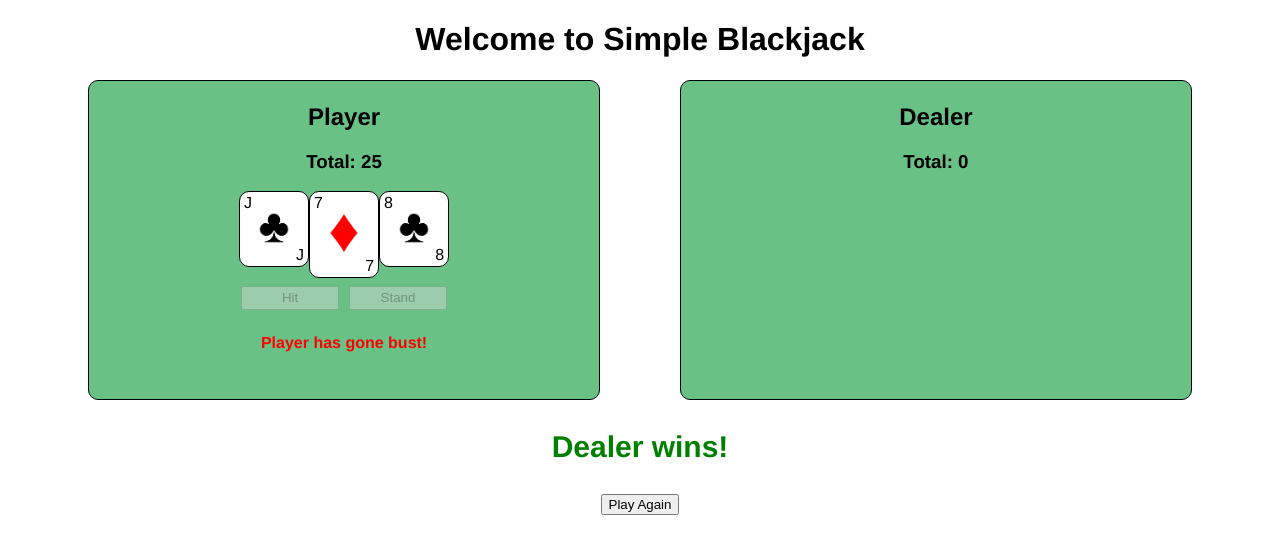
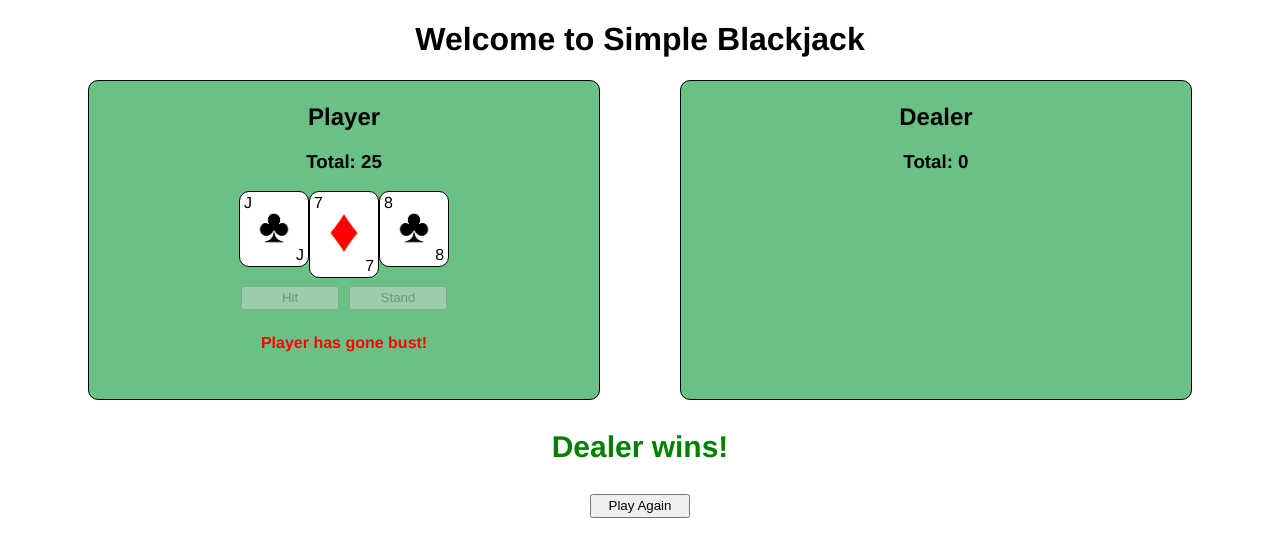
Before and after one commit to Topatoo/simple-blackjack, a Vue app: page / in a window 1280 px wide. Both pictures are taken after a click on the button "Hit". Shown: the top 556 px of the page. Built offline with nearby package versions, Linux system fonts and the light colour scheme.

Commit message:
update play again button

```diff
--- a/src/components/Board.vue
+++ b/src/components/Board.vue
@@ -35,7 +35,7 @@
           <p class="board__winner-message">
               {{ winnerMessage }}
           </p>
-          <button @click="playAgain()">Play Again</button>
+          <button class="board__play-button" @click="playAgain()">Play Again</button>
       </div>
   </div>
 </template>
@@ -185,5 +185,9 @@ export default {
             font-size: 30px;
             font-weight: 800;
         }
+        &__play-button {
+            height: 24px;
+            width: 100px;
+        }
     }
 </style>
```
